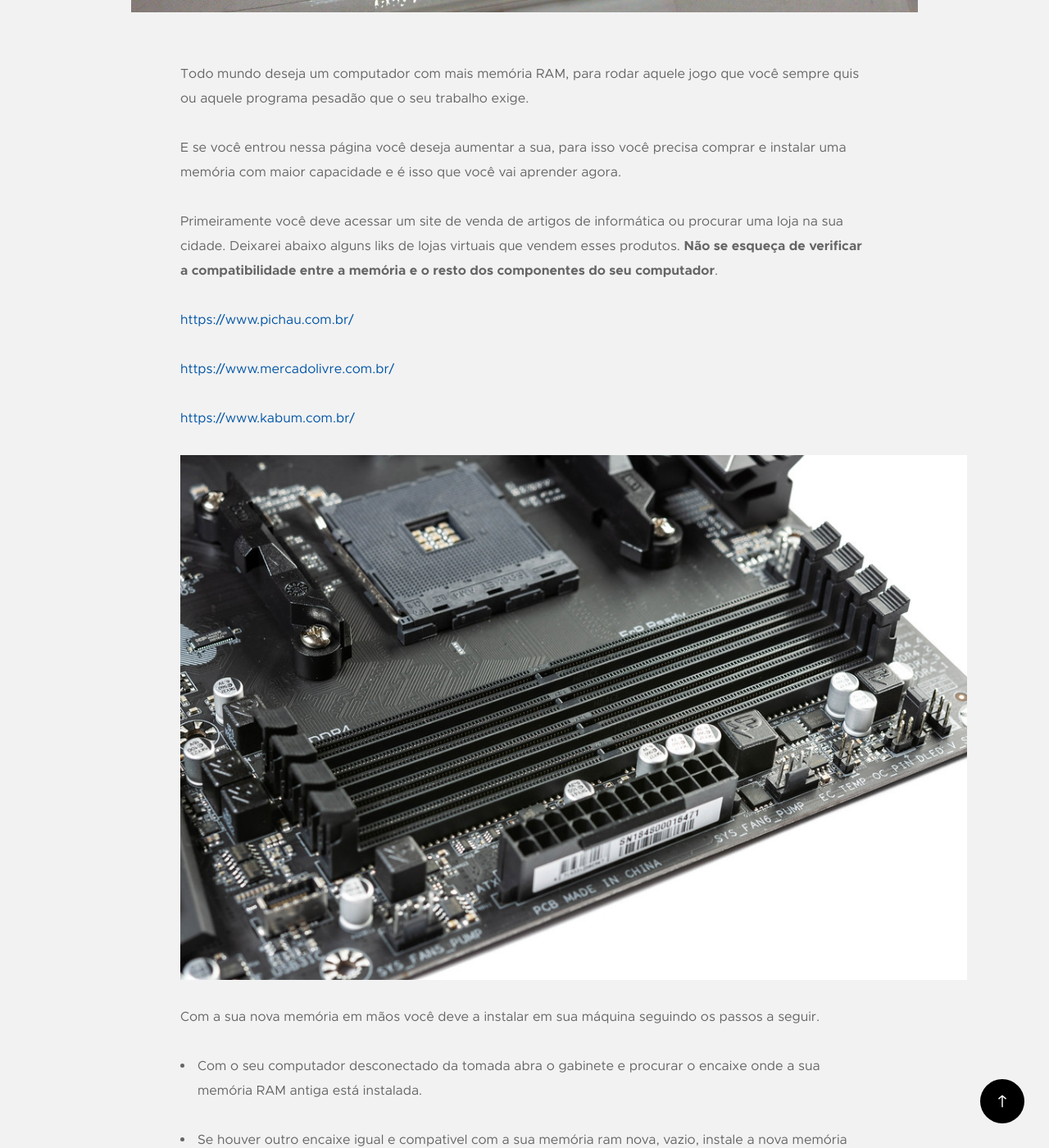
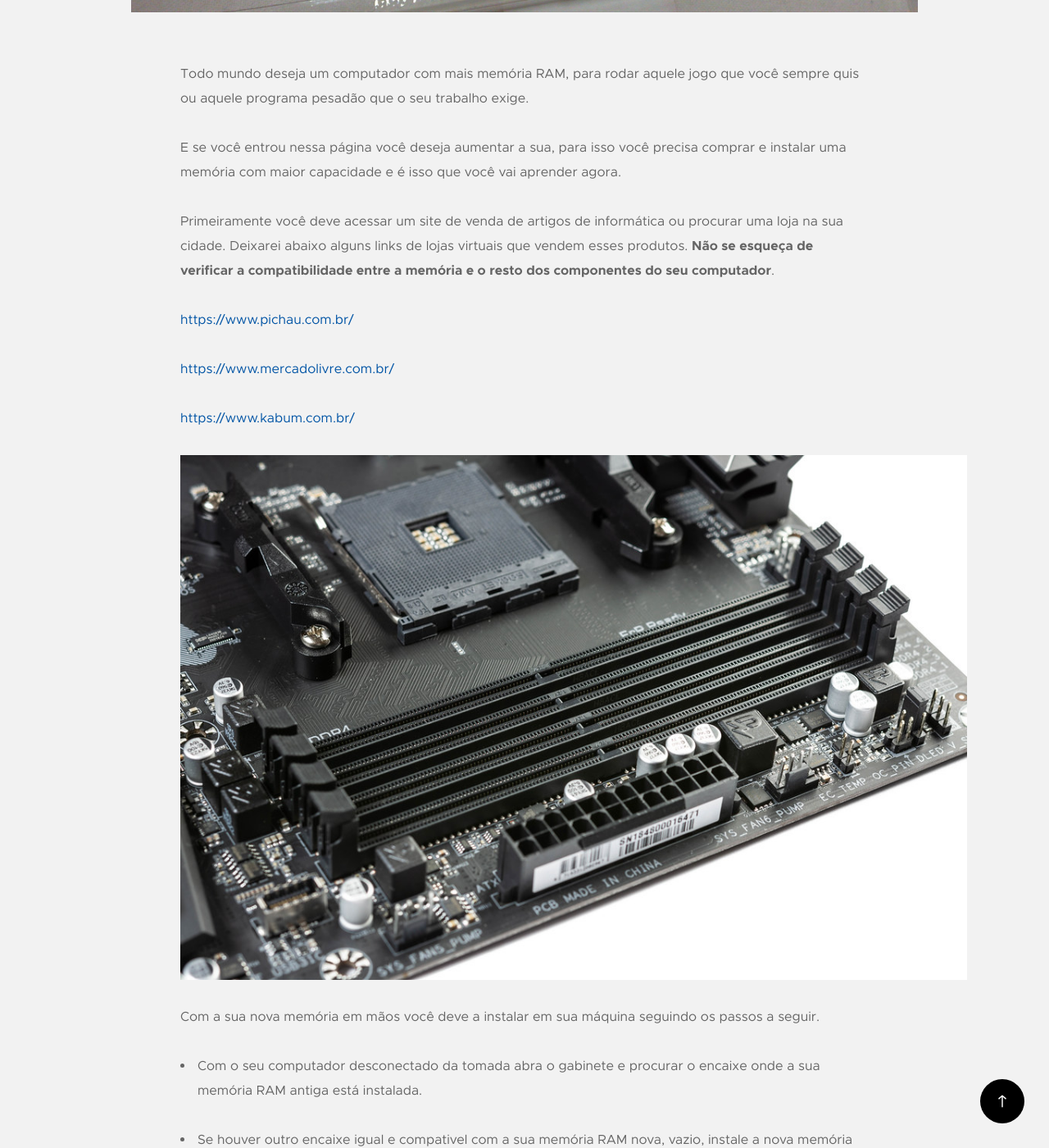
Before and after one commit to ifroariquemes/42, a Jekyll site: the page built from _posts/2019-11-14-aumente-memoria-ram.md, in a window 1280 px wide and 1400 px high, scrolled down 1179 px. Shown: the whole window at 82% size. Built offline with Jekyll 4.4.1, drawn with Linux system fonts in a browser that asks for light colours; some of the changed text lies outside the part shown.

Commit message:
corrige os erros de digitação

```diff
--- a/_posts/2019-11-14-aumente-memoria-ram.md
+++ b/_posts/2019-11-14-aumente-memoria-ram.md
@@ -12,7 +12,7 @@
 
 E se você entrou nessa página você deseja aumentar a sua, para isso você precisa comprar e instalar uma memória com maior capacidade e é isso que você vai aprender agora.
 
-Primeiramente você deve acessar um site de venda de artigos de informática ou procurar uma loja na sua cidade. Deixarei abaixo alguns liks de lojas virtuais que vendem esses produtos. **Não se esqueça de verificar a compatibilidade entre a memória e o resto dos componentes do seu computador**.
+Primeiramente você deve acessar um site de venda de artigos de informática ou procurar uma loja na sua cidade. Deixarei abaixo alguns links de lojas virtuais que vendem esses produtos. **Não se esqueça de verificar a compatibilidade entre a memória e o resto dos componentes do seu computador**.
 
 [https://www.pichau.com.br/](https://www.pichau.com.br/)
 
@@ -26,7 +26,7 @@
 
 - Com o seu computador desconectado da tomada abra o gabinete e procurar o encaixe onde a sua memória RAM antiga está instalada.
 
-- Se houver outro encaixe igual e compativel com a sua memória ram nova, vazio, instale a nova memória ram no slot desocupado.
+- Se houver outro encaixe igual e compativel com a sua memória RAM nova, vazio, instale a nova memória RAM no slot desocupado.
 
 - Se todos os slots estiverem ocupados substitua a memória RAM daquele que possuir o pente de memória com menor capacidade.
 
```
